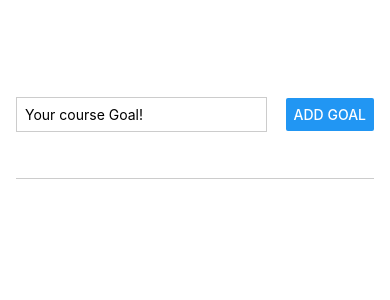
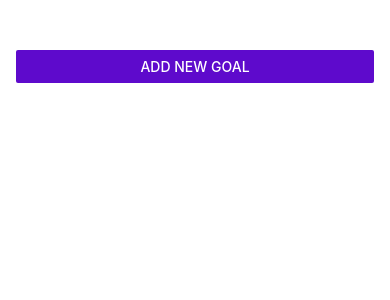
Before and after one commit to HamidrezaLashgari/GoalsMobileApp, a React Native app: screen / in a window 390 px wide. Shown: the top 300 px of the page. Built offline with nearby package versions, Linux system fonts and the light colour scheme.

Commit message:
Handling opening and closing modal

```diff
--- a/App.js
+++ b/App.js
@@ -7,19 +7,29 @@
  */
 
 import React, {useState} from 'react';
-import {View, StyleSheet, FlatList} from 'react-native';
+import {View, StyleSheet, FlatList, Button} from 'react-native';
 
 import GoalItem from './components/GoalItem';
 import GoalInput from './components/GoalInput';
 
 const App = () => {
+  const [modalVisible, setModalVisible] = useState(false);
   const [courseGoals, setCourseGoals] = useState([]);
+
+  const startAddGoalHandler = () => {
+    setModalVisible(true);
+  };
+
+  const endAddGoalHandler = () => {
+    setModalVisible(false);
+  };
 
   const addGoalHandler = goal => {
     setCourseGoals(currentCourseGoals => [
       ...currentCourseGoals,
       {text: goal, id: Math.random().toString()},
     ]);
+    endAddGoalHandler();
   };
 
   const deleteGoalHandler = id => {
@@ -32,7 +42,16 @@
 
   return (
     <View style={styles.appContainer}>
-      <GoalInput onAddGoal={addGoalHandler} />
+      <Button
+        title="Add New Goal"
+        color="#5e0acc"
+        onPress={startAddGoalHandler}
+      />
+      <GoalInput
+        visible={modalVisible}
+        onAddGoal={addGoalHandler}
+        onCancel={endAddGoalHandler}
+      />
       <View style={styles.goalsContainer}>
         <FlatList
           data={courseGoals}
--- a/components/GoalInput.js
+++ b/components/GoalInput.js
@@ -1,5 +1,5 @@
 import React, {memo, useState} from 'react';
-import {Button, TextInput, View, StyleSheet} from 'react-native';
+import {Button, TextInput, View, StyleSheet, Modal} from 'react-native';
 
 const GoalInput = props => {
   const [goal, setGoal] = useState('');
@@ -14,6 +14,7 @@
   };
 
   return (
+    <Modal visible={props.visible} animationType="slide">
       <View style={styles.inputContainer}>
         <TextInput
           style={styles.textInput}
@@ -21,8 +22,17 @@
           onChangeText={goalInputHandler}
           value={goal}
         />
+        <View style={styles.buttonContainer}>
+          <View style={styles.button}>
             <Button title="Add Goal" onPress={addGoalHandler} />
           </View>
+
+          <View style={styles.button}>
+            <Button title="Cancel" onPress={props.onCancel} />
+          </View>
+        </View>
+      </View>
+    </Modal>
   );
 };
 
@@ -31,18 +41,25 @@
 const styles = StyleSheet.create({
   inputContainer: {
     flex: 1,
-    flexDirection: 'row',
-    justifyContent: 'space-between',
+    justifyContent: 'center',
     alignItems: 'center',
     marginBottom: 24,
+    padding: 16,
     borderBottomWidth: 1,
     borderBottomColor: '#cccccc',
   },
   textInput: {
     borderWidth: 1,
     borderColor: '#cccccc',
-    width: '70%',
-    marginRight: 8,
+    width: '100%',
     padding: 8,
   },
+  buttonContainer: {
+    marginTop: 16,
+    flexDirection: 'row',
+  },
+  button: {
+    width: 100,
+    marginHorizontal: 20,
+  },
 });
```
Lines whose indentation alone changed are shown as unchanged.
